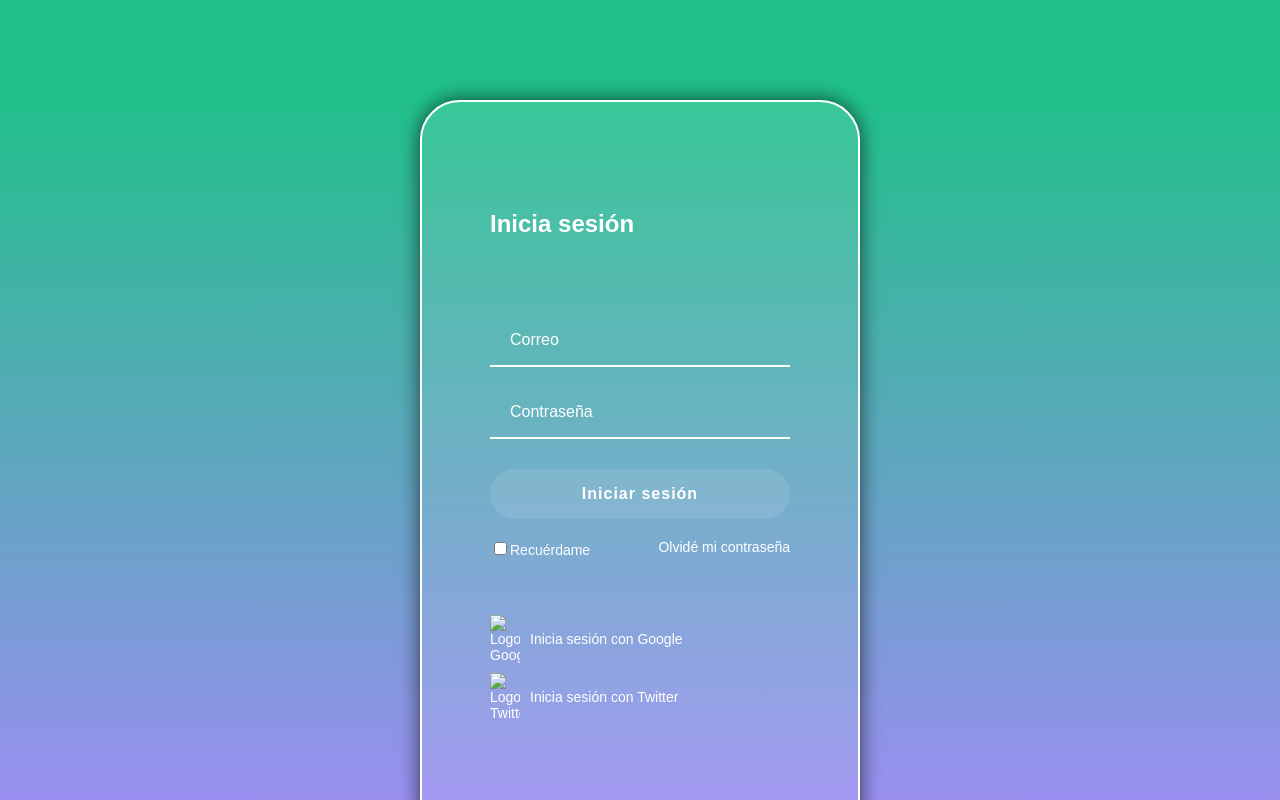
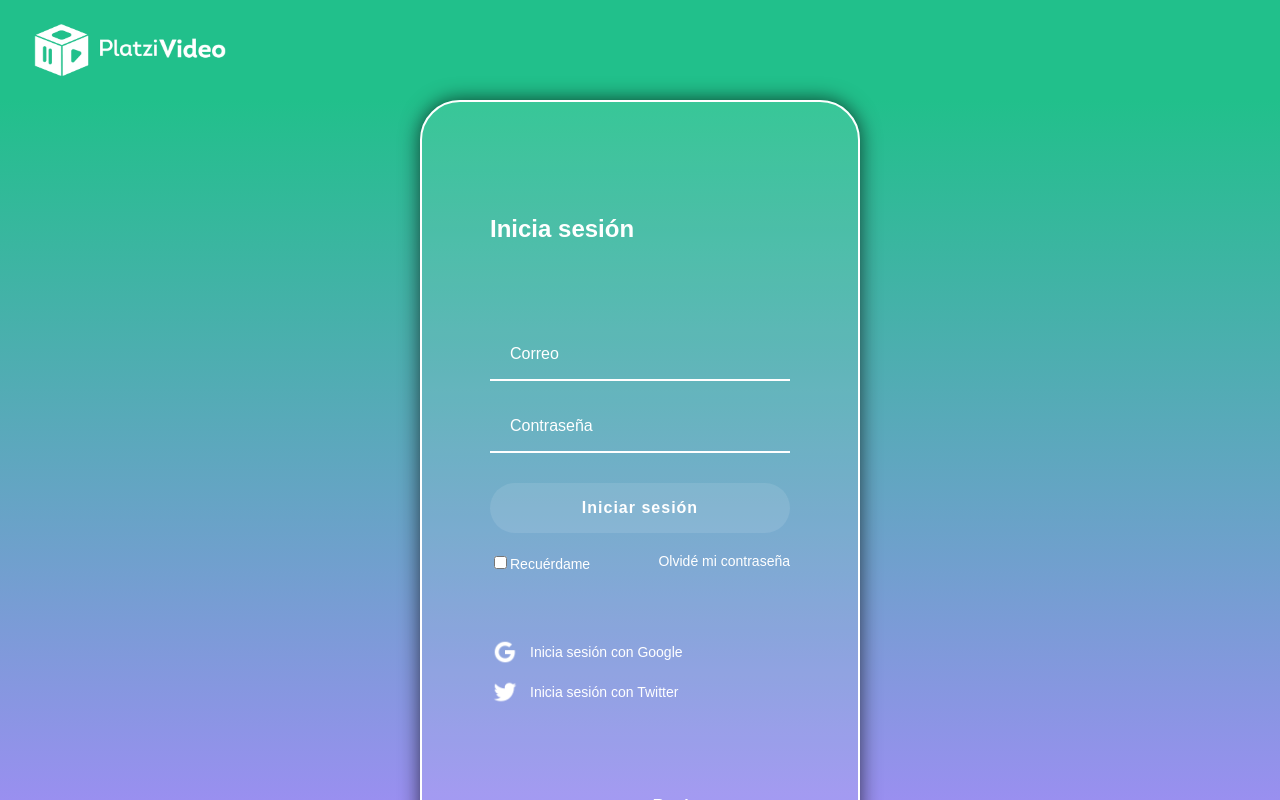
Before and after one commit to Daniel-Vasquez/platzi-video, a website: page inicio-de-sesion.html in a window 1280 px wide. Drawn offline with Linux system fonts and the light colour scheme; the site is published under a folder, as on GitHub Pages, so addresses that start at the root find nothing.

Commit message:
Corrigiendo errores

```diff
--- a/inicio-de-sesion.html
+++ b/inicio-de-sesion.html
@@ -11,7 +11,7 @@
 
 <body>
   <header class="header">
-    <img tabindex="0" class="header__img" src="/img/logo-platzi-video.png" alt="">
+    <img tabindex="0" class="header__img" src="./img/logo-platzi-video.png" alt="">
   </header>
 
   <section class="login">
@@ -30,10 +30,10 @@
       </form>
       <section class="login__container--social-media">
         <div>
-          <img src="/img/google.png" alt="Logo Google">Inicia sesión con Google
+          <img src="./img/google.png" alt="Logo Google">Inicia sesión con Google
         </div>
         <div>
-          <img src="/img/twitter.png" alt="Logo Twitter">Inicia sesión con Twitter
+          <img src="./img/twitter.png" alt="Logo Twitter">Inicia sesión con Twitter
         </div>
       </section>
       <p class="login__container--register">
```
Also changed, not shown: buscador/buscador.html (+1 -1 lines), index.html (+1 -1 lines).
